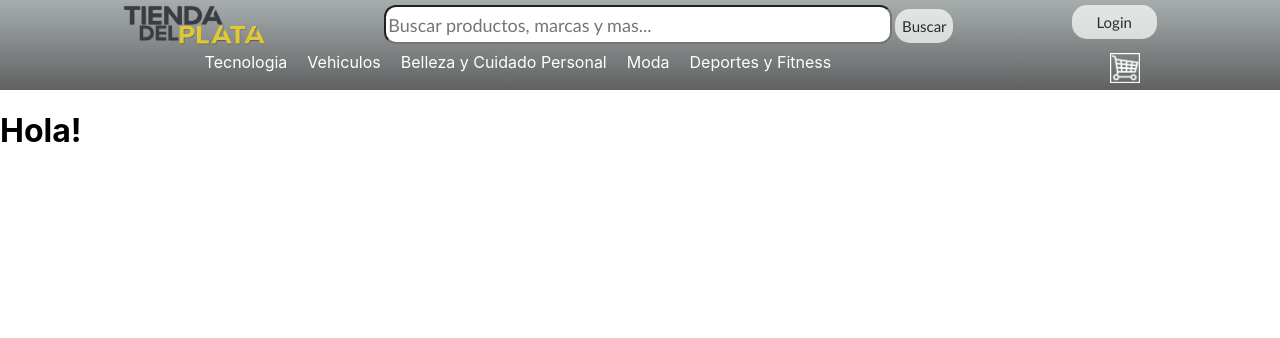
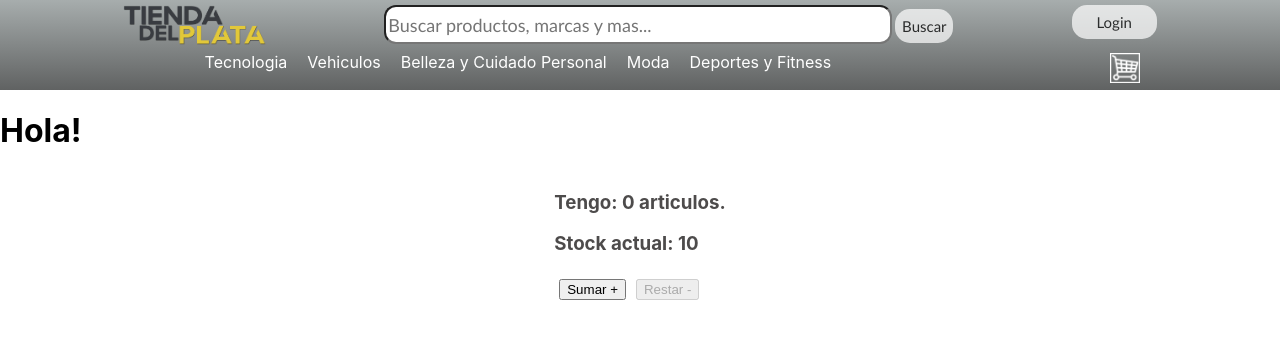
Before and after one commit to oli-ascheri/Tienda-del-Plata, a React (Create React App) app: page / in a window 1280 px wide. Shown: the top 338 px of the page. Built offline with nearby package versions, Linux system fonts and the light colour scheme.

Commit message:
Contador con boton

```diff
--- a/src/App.js
+++ b/src/App.js
@@ -1,12 +1,16 @@
 import './components/Nav Bar/NavBar.css';
 import NavBar from './components/Nav Bar/NavBar.js';
 import ItemListContainer from './components/ItemListContainer/ItemListContainer';
+import ItemCount from './components/ItemCount/ItemCount';
+import React from "react"
 
 function App() {
+
   return (
     <div>
-      <NavBar/>
+      <NavBar />
       <ItemListContainer greeting='Hola!'/>
+      <ItemCount />
     </div>
   );
 }
--- a/src/components/CartWidget/CartWidget.js
+++ b/src/components/CartWidget/CartWidget.js
@@ -1,9 +1,11 @@
 import cart from '../../img/cart-logo.png';
 import './CartWidget.css'
 
-const CartWidget = ({titulo}) => {
+const CartWidget = (props) => {
     return(
-        <img src={cart} className='cart-widget'>{titulo}</img>
+        <div>
+            <img src={cart} className='cart-widget'></img>
+        </div>
     )
 }
 
--- /dev/null
+++ b/src/components/ItemCount/ItemCount.css
@@ -0,0 +1,10 @@
+.contador {
+    display: flex;
+    justify-content: center;
+    border: 2px;
+    color: rgb(77, 75, 75);
+}
+
+.contador button {
+    margin: 5px;
+}
--- /dev/null
+++ b/src/components/ItemCount/ItemCount.js
@@ -0,0 +1,26 @@
+import './ItemCount.css'
+import { useState } from 'react'
+
+const ItemCount = () => {
+
+    // Logica del contador
+    let stock = 10
+    const[items, setItems] = useState(0)
+    const sumar = () => setItems(items + 1)
+    const restar = () => setItems(items - 1)
+
+    return (
+
+    // Diagrama del contador
+    <div className='contador'>
+        <div>
+            <h3>Tengo: {items} articulos.</h3>
+            <h3>Stock actual: {stock}</h3>
+            <button onClick={sumar} disabled={items >= stock} >Sumar +</button>
+            <button onClick={restar} disabled={items <= 0}>Restar -</button>
+        </div>
+    </div>
+  )
+}
+
+export default ItemCount
--- a/src/components/Nav Bar/NavBar.js
+++ b/src/components/Nav Bar/NavBar.js
@@ -2,7 +2,7 @@ import logo2 from '../../img/tdp-logo.png';
 import CartWidget from '../CartWidget/CartWidget';
 import '../CartWidget/CartWidget.css'
 
-const NavBar = () => {
+const NavBar = (props) => {
     return (
         <div className='Nav-bar'>
             <div className='Nav-bar-sup'>
```
Also changed, not shown: src/components/CartWidget/CartWidget.css (line endings or trailing spaces).
